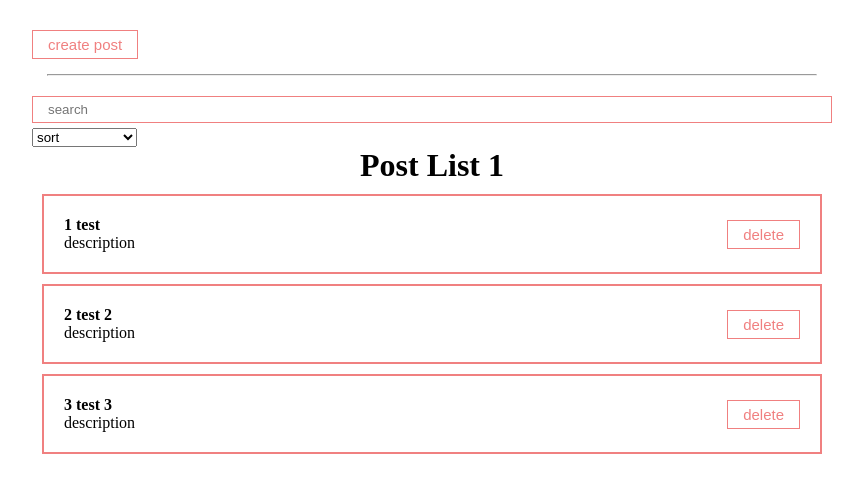
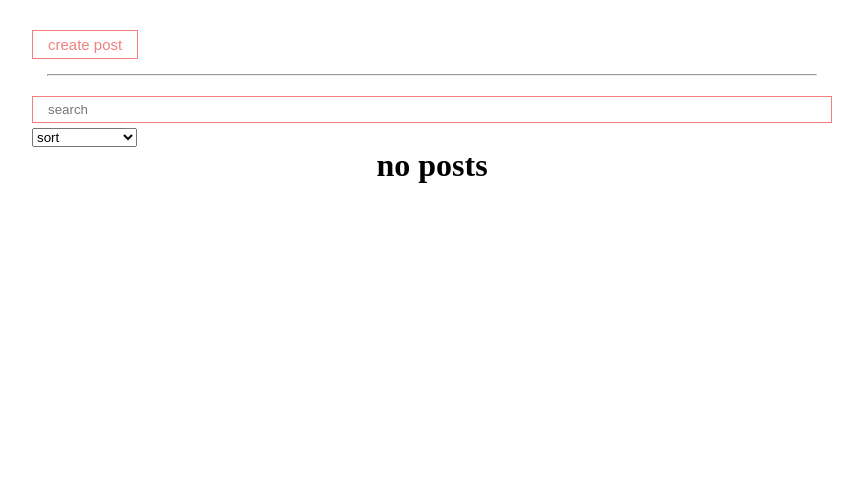
Before and after one commit to muwa37/1st-react-app, a React (Create React App) app: page / in a window 1280 px wide. Shown: the top 492 px of the page, without its empty margins (208-1071 px from the left). Built offline with nearby package versions, Linux system fonts and the light colour scheme.

Commit message:
added custom hooks

```diff
--- a/package.json
+++ b/package.json
@@ -9,6 +9,7 @@
     "react": "^18.2.0",
     "react-dom": "^18.2.0",
     "react-scripts": "5.0.1",
+    "react-transition-group": "^4.4.5",
     "web-vitals": "^2.1.4"
   },
   "scripts": {
--- a/src/App.js
+++ b/src/App.js
@@ -7,31 +7,18 @@
 import PostFilter from "./components/PostFilter";
 import CustomModal from "./components/UI/modal/CustomModal";
 import CustomBtn from "./components/UI/button/CustomBtn";
+import { usePosts } from "./hooks/usePosts";
 
 
 function App() {
 
-  const [posts, setPosts] = useState ([
-    {id: 1, title: 'test', body: 'description'},
-    {id: 2, title: 'test 2', body: 'description'},
-    {id: 3, title: 'test 3', body: 'description'},
-  ])
+  const [posts, setPosts] = useState ([])
 
   const [filter, setFilter] = useState({sort: '', query: ''})
 
   const [modal, setModal] = useState(false);
 
-  const sortedPosts = useMemo(() => {
-    if(filter.sort) {
-      return [...posts].sort((a, b) => a[filter.sort].localeCompare(b[filter.sort]))
-    }
-    return posts;
-
-  }, [filter.sort, posts])
-
-  const sortedAndSearchedPosts = useMemo(() => {
-    return sortedPosts.filter(post => post.title.toLowerCase().includes(filter.query))
-  }, [filter.query, sortedPosts]);
+  const sortedAndSearchedPosts = usePosts(posts, filter.sort, filter.query);
 
   const createPost = (newPost) => {
     setPosts([...posts, newPost]);
--- a/src/components/PostList.jsx
+++ b/src/components/PostList.jsx
@@ -1,4 +1,5 @@
 import React from "react";
+import { CSSTransition, TransitionGroup } from "react-transition-group";
 import PostItem from "./PostItem";
 
 const PostList = ({posts, title, remove}) => {
@@ -16,14 +17,21 @@
             <h1 style={{textAlign: 'center'}}>
                 {title}
             </h1>
+            <TransitionGroup>
                 {posts.map((post, index) =>
+                    <CSSTransition
+                        key={post.id}
+                        timeout={500}
+                        classNames="post"
+                    >
                         <PostItem
                             remove={remove}
                             number={index + 1}
                             post={post}
-                    key={post.id}
                         />
+                    </CSSTransition>
                 )}
+            </TransitionGroup>
         </div>
     );
 }
--- a/src/components/UI/modal/CustomModal.jsx
+++ b/src/components/UI/modal/CustomModal.jsx
@@ -9,10 +9,14 @@
     }
 
     return (
-        <div className={rootClasses.join(' ')}>
-            <div className={cl.customModalContent}>
-                {children}
-            </div>
+        <div
+            className={rootClasses.join(' ')}
+            onClick={() => setVIsible(false)}>
+                <div
+                    className={cl.customModalContent}
+                    onClick={(e) => e.stopPropagation()}>
+                        {children}
+                </div>
         </div>
     )
 }
--- /dev/null
+++ b/src/hooks/usePosts.js
@@ -0,0 +1,22 @@
+import { useMemo } from "react";
+
+export const useSortedPosts = (posts, sort) => {
+    const sortedPosts = useMemo(() => {
+        if(sort) {
+          return [...posts].sort((a, b) => a[sort].localeCompare(b[sort]))
+        }
+        return posts;
+
+    }, [sort, posts])
+
+    return sortedPosts;
+}
+
+export const usePosts = (posts, sort, query) => {
+    const sortedPosts = useSortedPosts(posts, sort);
+    const sortedAndSearchedPosts = useMemo(() => {
+        return sortedPosts.filter(post => post.title.toLowerCase().includes(query))
+      }, [query, sortedPosts]);
+
+    return sortedAndSearchedPosts;
+}
--- a/src/styles/App.css
+++ b/src/styles/App.css
@@ -27,3 +27,21 @@
 .post__content__name {
     font-weight: bolder;
 }
+
+.post-enter {
+    transform: translateX(-350px);
+}
+
+.post-enter-active {
+    transform: translateX(0);
+    transition: all 500ms ease-in;
+}
+
+.post-exit {
+    opacity: 1;
+}
+
+.post-exit-active {
+    transform: translateX(-350px);
+    transition: all 500ms ease-in;
+}
```
Also changed, not shown: 1 other file (tests, documents, lock files or other folders). Lines whose indentation alone changed are shown as unchanged.
